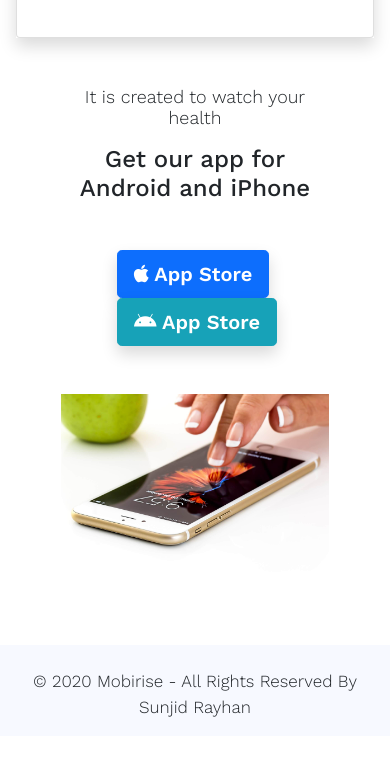
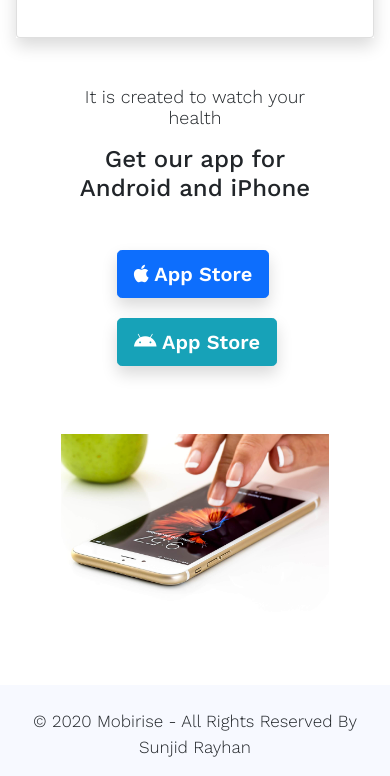
Before and after one commit to SunjidRayhan/AppAmpThemee, a plain HTML site: page index.html in a window 390 px wide. Shown: the part 9683-10459 px from the top of the page. Before the commit the page ends 10419 px from the top, so only its background shows below. Drawn offline with nearby package versions, Linux system fonts and the light colour scheme.

Commit message:
Update responsive.css

```diff
--- a/responsive.css
+++ b/responsive.css
@@ -196,3 +196,8 @@
 
 
 }
+@media all and (max-width:470px) {
+    .contact-bottom-button a {
+        margin-bottom: 20px;
+    }
+}
```
